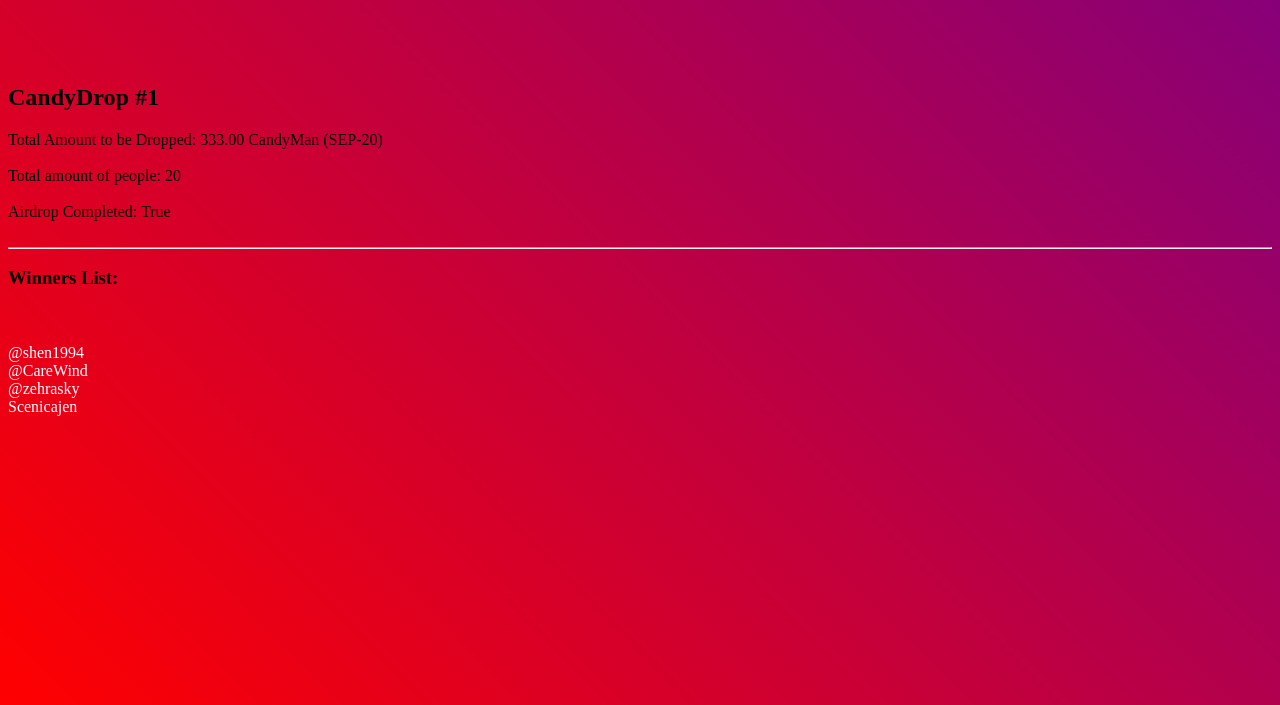
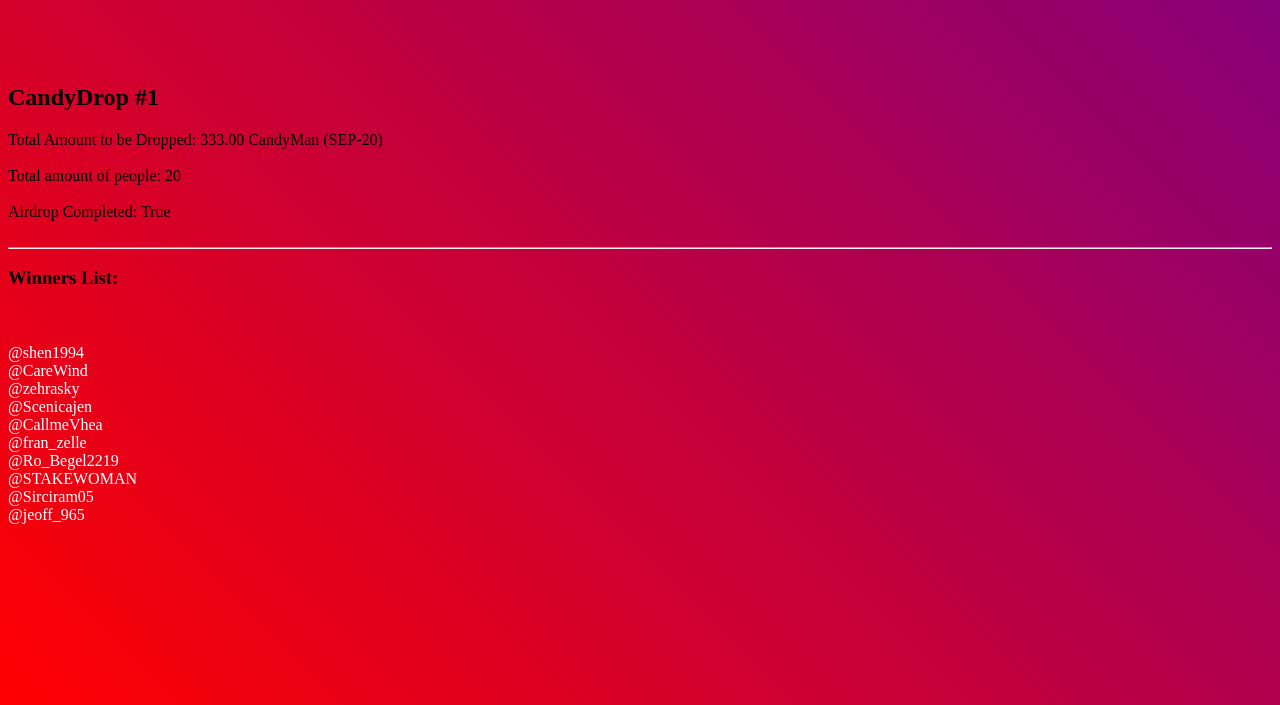
Before and after one commit to istmeprincess/CandyMan, a plain HTML site: page candydraws/candydraw.html in a window 1280 px wide. Shown: the part 124-829 px from the top of the page. Drawn offline with Linux system fonts and the light colour scheme.

Commit message:
Update candydraw.html

```diff
--- a/candydraws/candydraw.html
+++ b/candydraws/candydraw.html
@@ -15,6 +15,6 @@
 <br><br>
 <br>
 <h2>CandyDrop #1</h2>
-<p2>Total Amount to be Dropped: 333.00 CandyMan (SEP-20)<br><br>Total amount of people: 20<br><br>Airdrop Completed: True<br><br></p2><hr><h3>Winners List:</h3><p4><br><br>@shen1994<br>@CareWind<br>@zehrasky</a><br>Scenicajen</p4>
+<p2>Total Amount to be Dropped: 333.00 CandyMan (SEP-20)<br><br>Total amount of people: 20<br><br>Airdrop Completed: True<br><br></p2><hr><h3>Winners List:</h3><p4><br><br>@shen1994<br>@CareWind<br>@zehrasky</a><br>@Scenicajen<br>@CallmeVhea<br>@fran_zelle<br>@Ro_Begel2219<br>@STAKEWOMAN<br>@Sirciram05<br>@jeoff_965</p4>
 </body>
 </html>
```
